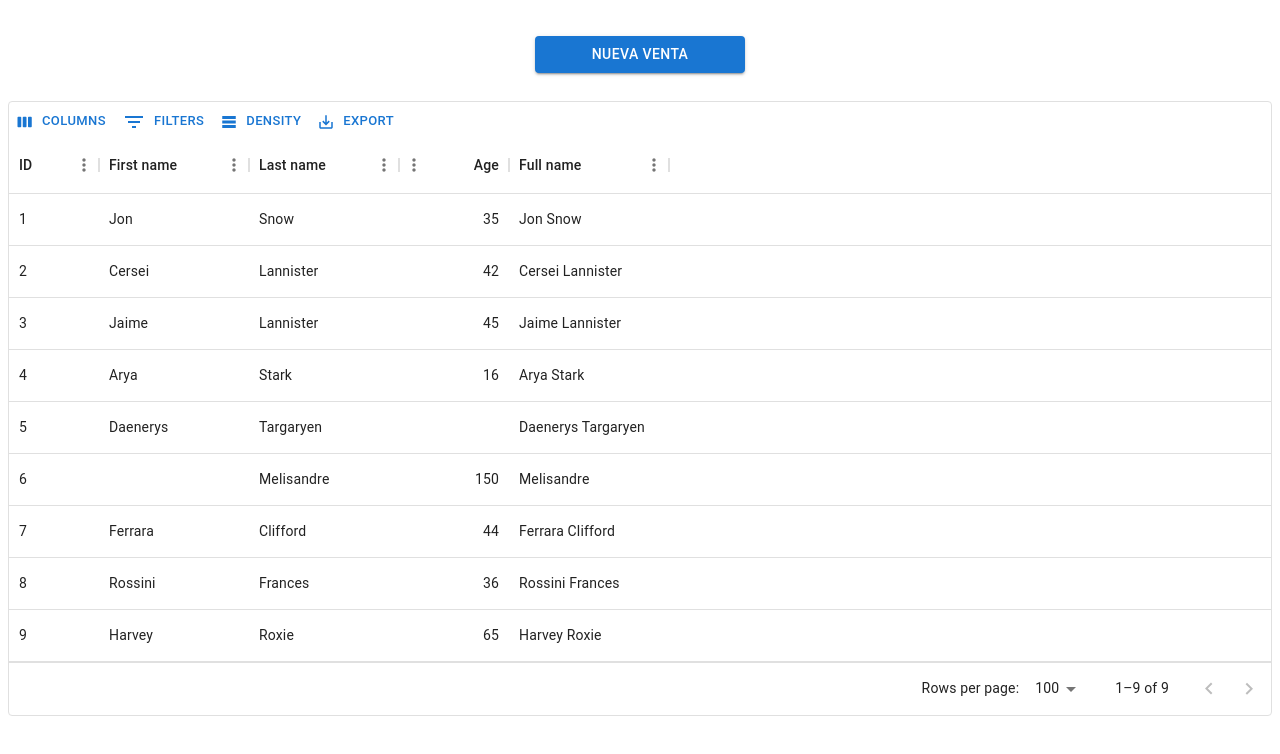
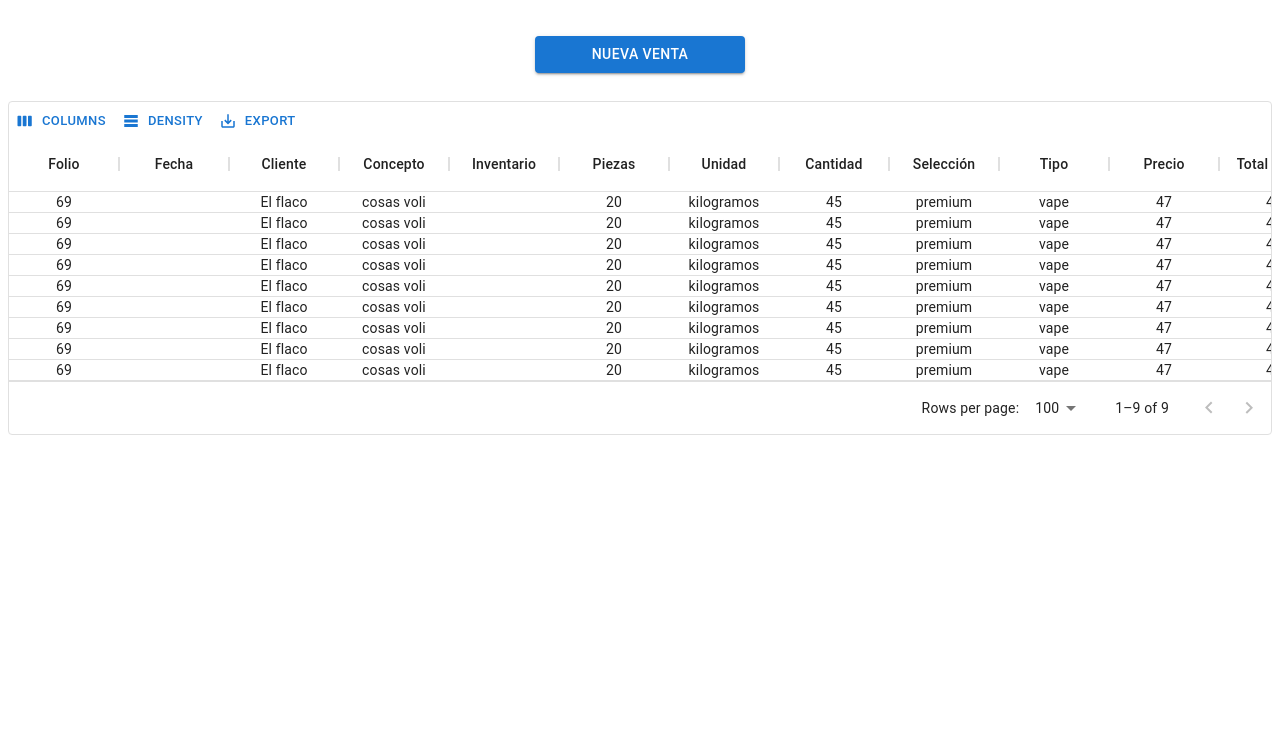
Before and after one commit to IvanSoftSolutions/utopia_new, a Next.js app: page /ventas_tabs/ventas_ventas in a window 1280 px wide. Shown: the top 754 px of the page. Built offline with nearby package versions, Linux system fonts and the light colour scheme.

Commit message:
ventas & maquilas tabs datagrid update

```diff
--- a/pages/ventas_tabs/ventas_ventas.js
+++ b/pages/ventas_tabs/ventas_ventas.js
@@ -11,47 +11,146 @@ import TextField from '@mui/material/TextField';
 import { DataGrid, GridToolbar } from '@mui/x-data-grid';
 
 const columns = [
-    { field: 'id', headerName: 'ID', width: 90 },
     {
-        field: 'firstName',
-        headerName: 'First name',
-        width: 150,
-        editable: true,
+        field: 'folio',
+        headerName: 'Folio',
+        type: 'number',
+        width: 110,
+        sortable: false,
+        headerAlign: 'center',
+        align: 'center',
     },
     {
-        field: 'lastName',
-        headerName: 'Last name',
-        width: 150,
-        editable: true,
+        field: 'fecha',
+        headerName: 'Fecha',
+        type: 'date',
+        width: 110,
+        sortable: false,
+        headerAlign: 'center',
+        align: 'center',
     },
     {
-        field: 'age',
-        headerName: 'Age',
+        field: 'cliente',
+        headerName: 'Cliente',
+        width: 110,
+        sortable: false,
+        headerAlign: 'center',
+        align: 'center',
+    },
+    {
+        field: 'concepto',
+        headerName: 'Concepto',
+        width: 110,
+        sortable: false,
+        headerAlign: 'center',
+        align: 'center',
+    },
+    {
+        field: 'inventario',
+        headerName: 'Inventario',
+        width: 110,
+        sortable: false,
+        headerAlign: 'center',
+        align: 'center',
+    },
+    {
+        field: 'piezas',
+        headerName: 'Piezas',
         type: 'number',
         width: 110,
-        editable: true,
+        sortable: false,
+        headerAlign: 'center',
+        align: 'center',
     },
     {
-        field: 'fullName',
-        headerName: 'Full name',
-        description: 'This column has a value getter and is not sortable.',
+        field: 'unidad',
+        headerName: 'Unidad',
+        width: 110,
         sortable: false,
-        width: 160,
-        valueGetter: (params) =>
-            `${params.row.firstName || ''} ${params.row.lastName || ''}`,
-    }
+        headerAlign: 'center',
+        align: 'center',
+    },
+    {
+        field: 'cantidad',
+        headerName: 'Cantidad',
+        width: 110,
+        sortable: false,
+        headerAlign: 'center',
+        align: 'center',
+    },
+    {
+        field: 'seleccion',
+        headerName: 'Selección',
+        type: 'number',
+        width: 110,
+        sortable: false,
+        headerAlign: 'center',
+        align: 'center',
+    },
+    {
+        field: 'tipo',
+        headerName: 'Tipo',
+        width: 110,
+        sortable: false,
+        headerAlign: 'center',
+        align: 'center',
+    },
+    {
+        field: 'precio',
+        headerName: 'Precio',
+        type: 'number',
+        width: 110,
+        sortable: false,
+        headerAlign: 'center',
+        align: 'center',
+    },
+    {
+        field: 'totalPesos',
+        headerName: 'Total Pesos',
+        type: 'number',
+        width: 110,
+        sortable: false,
+        headerAlign: 'center',
+        align: 'center',
+    },
+    {
+        field: 'totalUSD',
+        headerName: 'Total USD',
+        type: 'number',
+        width: 110,
+        sortable: false,
+        headerAlign: 'center',
+        align: 'center',
+    },
+    {
+        field: 'tasaDeCambio',
+        headerName: 'Tasa De Cambio',
+        type: 'number',
+        width: 130,
+        sortable: false,
+        headerAlign: 'center',
+        align: 'center',
+    },
+    {
+        field: 'observaciones',
+        headerName: 'Observaciones',
+        width: 500,
+        sortable: false,
+        headerAlign: 'center',
+        align: 'center',
+    },
 ];
 
 const rows = [
-    { id: 1, lastName: 'Snow', firstName: 'Jon', age: 35 },
-    { id: 2, lastName: 'Lannister', firstName: 'Cersei', age: 42 },
-    { id: 3, lastName: 'Lannister', firstName: 'Jaime', age: 45 },
-    { id: 4, lastName: 'Stark', firstName: 'Arya', age: 16 },
-    { id: 5, lastName: 'Targaryen', firstName: 'Daenerys', age: null },
-    { id: 6, lastName: 'Melisandre', firstName: null, age: 150 },
-    { id: 7, lastName: 'Clifford', firstName: 'Ferrara', age: 44 },
-    { id: 8, lastName: 'Frances', firstName: 'Rossini', age: 36 },
-    { id: 9, lastName: 'Roxie', firstName: 'Harvey', age: 65 },
+    { id: 1, folio: 69, fecha: null, cliente: 'El flaco', concepto: 'cosas voli', inventario: null, piezas: 20, unidad: 'kilogramos', cantidad: 45, seleccion: 'premium', tipo: 'vape', precio: 47, totalPesos: 48, tasaDeCambio: 50, totalUSD: 98, observaciones: 'adsasdasdas' },
+    { id: 2, folio: 69, fecha: null, cliente: 'El flaco', concepto: 'cosas voli', inventario: null, piezas: 20, unidad: 'kilogramos', cantidad: 45, seleccion: 'premium', tipo: 'vape', precio: 47, totalPesos: 48, tasaDeCambio: 50, totalUSD: 98, observaciones: 'adsasdasdas' },
+    { id: 3, folio: 69, fecha: null, cliente: 'El flaco', concepto: 'cosas voli', inventario: null, piezas: 20, unidad: 'kilogramos', cantidad: 45, seleccion: 'premium', tipo: 'vape', precio: 47, totalPesos: 48, tasaDeCambio: 50, totalUSD: 98, observaciones: 'adsasdasdas' },
+    { id: 4, folio: 69, fecha: null, cliente: 'El flaco', concepto: 'cosas voli', inventario: null, piezas: 20, unidad: 'kilogramos', cantidad: 45, seleccion: 'premium', tipo: 'vape', precio: 47, totalPesos: 48, tasaDeCambio: 50, totalUSD: 98, observaciones: 'adsasdasdas' },
+    { id: 5, folio: 69, fecha: null, cliente: 'El flaco', concepto: 'cosas voli', inventario: null, piezas: 20, unidad: 'kilogramos', cantidad: 45, seleccion: 'premium', tipo: 'vape', precio: 47, totalPesos: 48, tasaDeCambio: 50, totalUSD: 98, observaciones: 'adsasdasdas' },
+    { id: 6, folio: 69, fecha: null, cliente: 'El flaco', concepto: 'cosas voli', inventario: null, piezas: 20, unidad: 'kilogramos', cantidad: 45, seleccion: 'premium', tipo: 'vape', precio: 47, totalPesos: 48, tasaDeCambio: 50, totalUSD: 98, observaciones: 'adsasdasdas' },
+    { id: 7, folio: 69, fecha: null, cliente: 'El flaco', concepto: 'cosas voli', inventario: null, piezas: 20, unidad: 'kilogramos', cantidad: 45, seleccion: 'premium', tipo: 'vape', precio: 47, totalPesos: 48, tasaDeCambio: 50, totalUSD: 98, observaciones: 'adsasdasdas' },
+    { id: 8, folio: 69, fecha: null, cliente: 'El flaco', concepto: 'cosas voli', inventario: null, piezas: 20, unidad: 'kilogramos', cantidad: 45, seleccion: 'premium', tipo: 'vape', precio: 47, totalPesos: 48, tasaDeCambio: 50, totalUSD: 98, observaciones: 'adsasdasdas' },
+    { id: 9, folio: 69, fecha: null, cliente: 'El flaco', concepto: 'cosas voli', inventario: null, piezas: 20, unidad: 'kilogramos', cantidad: 45, seleccion: 'premium', tipo: 'vape', precio: 47, totalPesos: 48, tasaDeCambio: 50, totalUSD: 98, observaciones: 'adsasdasdas' },
 
 ];
 
@@ -198,6 +297,7 @@ function ventas_ventas() {
                 <DataGrid
                     rows={rows}
                     columns={columns}
+                    getRowHeight={() => 'auto'}
                     initialState={{
                         pagination: {
                             paginationModel: {
@@ -208,6 +308,9 @@ function ventas_ventas() {
                     slots={{
                         toolbar: GridToolbar,
                     }}
+                    disableColumnFilter
+                    disableColumnMenu
+                    disableRowSelectionOnClick
                 />
             </Box>
         </div>
```
Also changed, not shown: pages/maquilas_tabs/maquilas_conceptos.js (+38 -29 lines), pages/maquilas_tabs/maquilas_ventas.js (+105 -28 lines), pages/pieles_inventario.js (+16 -28 lines), pages/ventas_tabs/ventas_conceptos.js (+39 -29 lines).
